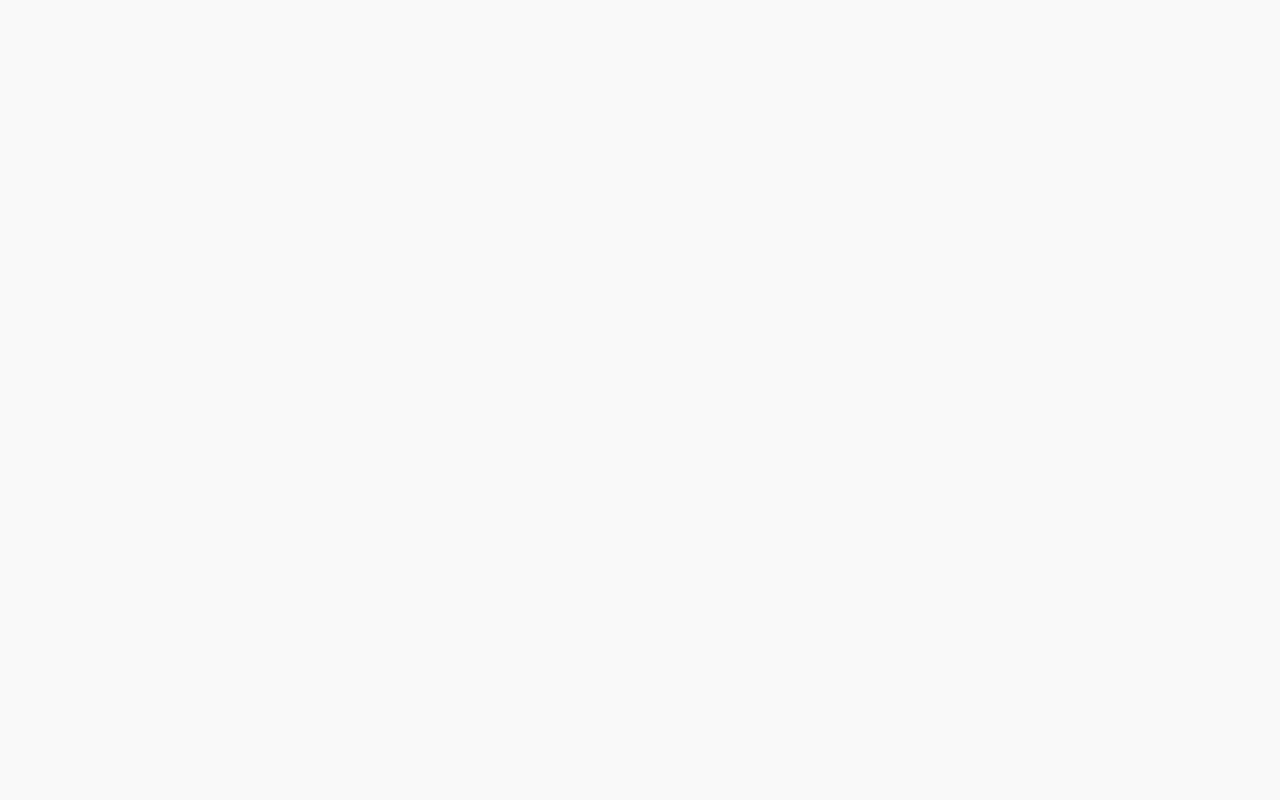
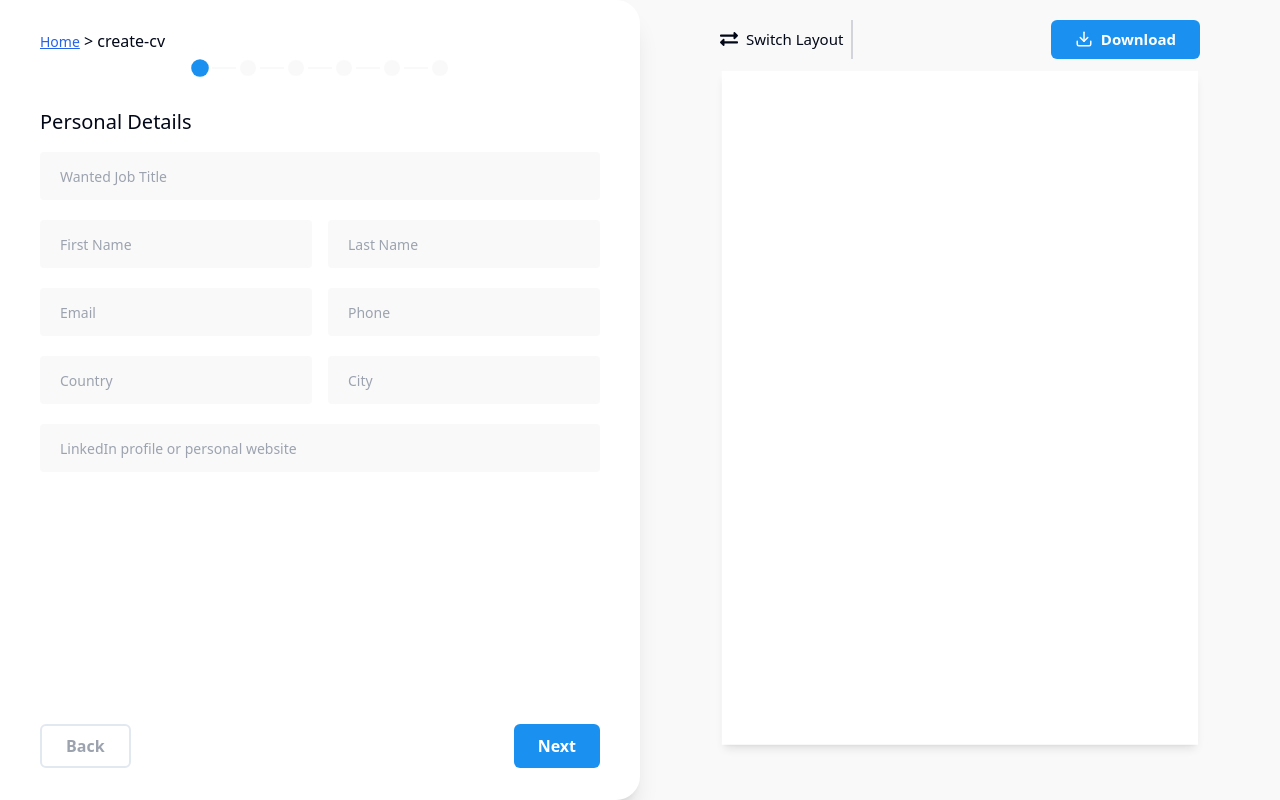
Before and after one commit to Sibel-Bouzo/cv-it, a React (Vite) app: page /cv-it/create-cv in a window 1280 px wide. Before the commit this address had no page. Built offline with nearby package versions, Linux system fonts and the light colour scheme.

Commit message:
config changes

```diff
--- a/package.json
+++ b/package.json
@@ -1,9 +1,12 @@
 {
+  "homepage": "https://Sibel-Bouzo.github.io/cv-it/",
   "name": "cv-generator",
   "private": true,
   "version": "0.0.0",
   "type": "module",
   "scripts": {
+    "predeploy": "npm run build",
+    "deploy": "gh-pages -d dist",
     "dev": "vite",
     "build": "vite build",
     "lint": "eslint . --ext js,jsx --report-unused-disable-directives --max-warnings 0",
--- a/src/App.jsx
+++ b/src/App.jsx
@@ -8,8 +8,8 @@ function App() {
   return (
     <>
       <Routes>
-        <Route index path="/" element={<HomePage />} />
-        <Route path="/create-cv" element={<CreateCv />} />
+        <Route index path="/cv-it/" element={<HomePage />} />
+        <Route path="/cv-it/create-cv" element={<CreateCv />} />
       </Routes>
     </>
   );
--- a/src/pages/CreateCv/CreateCv.jsx
+++ b/src/pages/CreateCv/CreateCv.jsx
@@ -137,7 +137,7 @@ export const CreateCv = () => {
       >
         <div>
           <p className="mb-2">
-            <Link to="/" className="text-blue-600 text-sm underline">
+            <Link to="/cv-it/" className="text-blue-600 text-sm underline">
               Home
             </Link>{" "}
             &gt; create-cv
--- a/src/pages/Home/components/Intro.jsx
+++ b/src/pages/Home/components/Intro.jsx
@@ -12,7 +12,7 @@ export const Intro = () => {
           Build a professional CV that passes Applicant Tracking Systems and
           lands you your dream job, all in under 12 minutes.
         </p>
-        <Link to="/create-cv">
+        <Link to="/cv-it/create-cv">
           <button className="btn mt-10 capitalize">Create CV</button>
         </Link>
         <a href="#steps">
```
